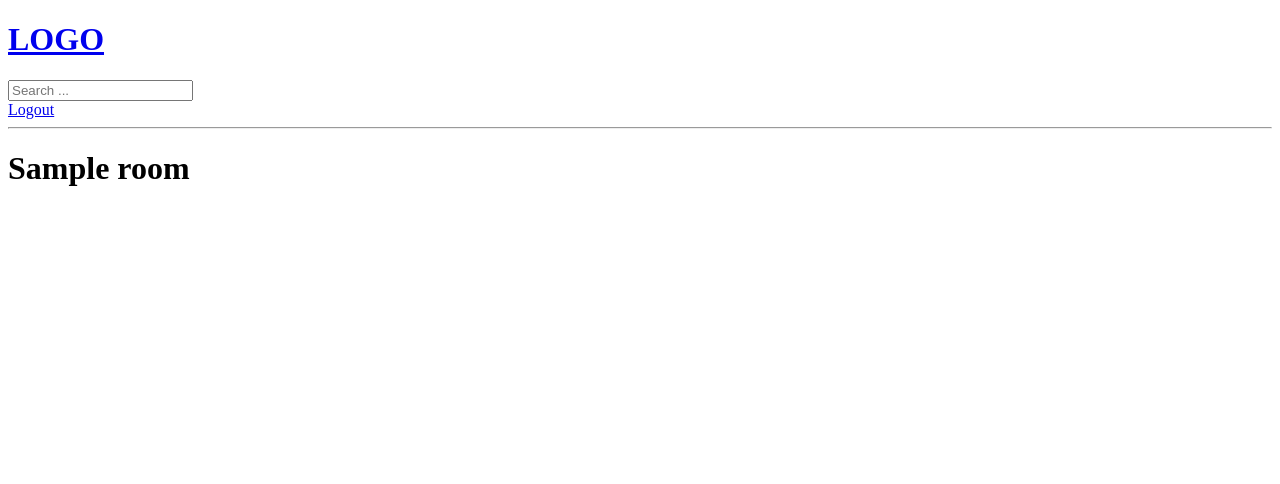
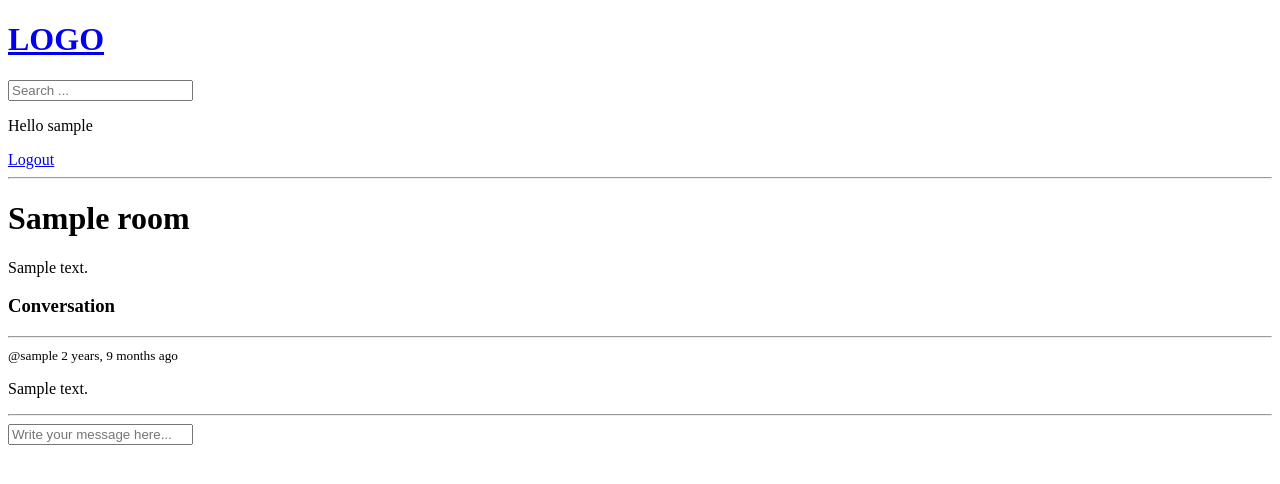
Before and after one commit to absolute-Idee/DjangoChat, a Django app: page /room/1 in a window 1280 px wide. Shown: the top 484 px of the page. Run offline with Django 4.2, Linux system fonts and the light colour scheme; a user stored in the database is signed in; tables that the repository leaves empty hold one stand-in row (values such as "Sample post").

Commit message:
Create functionality in rooms added

```diff
--- a/chat/base/templates/base/room.html
+++ b/chat/base/templates/base/room.html
@@ -6,4 +6,29 @@
 
 <h1>{{room.name}}</h1>
 
+<p>{{room.description}}</p>
+
+<div class="comment-wrapper">
+    <h3>Conversation</h3>
+    <hr>
+
+    {%for message in room_messages%}
+        <div>
+            <small>@{{message.user}} {{message.created|timesince}} ago</small>
+            <p>{{message.body}}</p>
+            <hr>
+        </div>
+    {% endfor %}
+</div>
+
+{% if request.user.is_authenticated%}
+<div class="comment-form">
+    <form method="POST" action="">
+        {% csrf_token %}
+    <input type="text", name="body", placeholder="Write your message here...">
+
+    </form>
+</div>
+{% endif %}
+
 {%endblock content%}
--- a/chat/base/views.py
+++ b/chat/base/views.py
@@ -1,4 +1,3 @@
-from multiprocessing import context
 from django.http import HttpResponse
 from django.shortcuts import render, redirect
 from django.db.models import Q
@@ -9,7 +8,7 @@ from django.contrib.auth import authenticate, login, logout
 from django.contrib.auth.decorators import login_required
 from django.contrib.auth.forms import UserCreationForm
 
-from .models import Room, Topic
+from .models import Message, Room, Topic
 from .forms import RoomForm
 
 
@@ -90,7 +89,20 @@ def home(request):
 
 def room(request, pk):
     room = Room.objects.get(id=int(pk))
-    context = {'room':room}
+    room_messages = room.message_set.all().order_by('-created')
+
+    if request.method == "POST":
+        message = Message.objects.create(
+            user = request.user,
+            room = room,
+            body = request.POST.get('body'),
+        )
+        return redirect('room', pk=room.id)
+
+    context = {
+        'room':room,
+        'room_messages':room_messages,
+        }
 
     return render(request, 'base/room.html', context)
 
--- a/chat/templates/navbar.html
+++ b/chat/templates/navbar.html
@@ -7,6 +7,7 @@
 </form>
 
 {% if request.user.is_authenticated %}
+<p>Hello {{request.user}}</p>
 <a href ="{%url 'logout'%}">Logout</a>
 {% else %}
 <a href = "{%url 'login_page'%}">Login</a>
```
